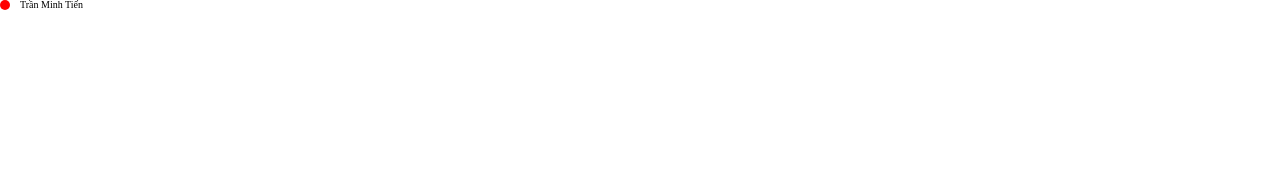
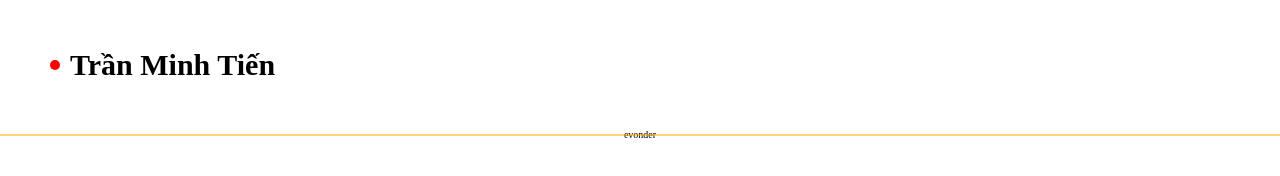
Before and after one commit to tranminhtien2911/Fontend_EX, a plain HTML site: page psedu_before_after.html in a window 1280 px wide. Drawn offline with Linux system fonts and the light colour scheme.

Commit message:
Gạch ngang chữ evender

```diff
--- a/before_after.css
+++ b/before_after.css
@@ -9,6 +9,9 @@ vì nếu sử dụng margin thì cả hình tròn và doạn text sẽ cùng di
 .title {
     position: relative;
     padding-left: 2rem;
+    margin: 5rem;
+    font-size: 3rem;
+    font-weight: bold;
 }
 
 .title:before {
@@ -22,3 +25,18 @@ vì nếu sử dụng margin thì cả hình tròn và doạn text sẽ cùng di
     top: 50%;
     transform: translateY(-50%);
 }
+/* ---------------------------------------------------- */
+.line{
+    position: relative;
+    text-align: center;
+}
+.line:after{
+    content: "";
+    width: 100%;
+    height: 1px;
+    background-color: orange;
+    position: absolute;
+    left: 0;
+    top:50%;
+    transform: translateY(-50%);
+}
--- a/psedu_before_after.html
+++ b/psedu_before_after.html
@@ -11,5 +11,7 @@
 <body>
     <!-- Tạo hình tròn trước đoạn text -->
     <div class="title">Trần Minh Tiến</div>
+
+    <div class="line">evonder</div>
 </body>
 </html>
```
